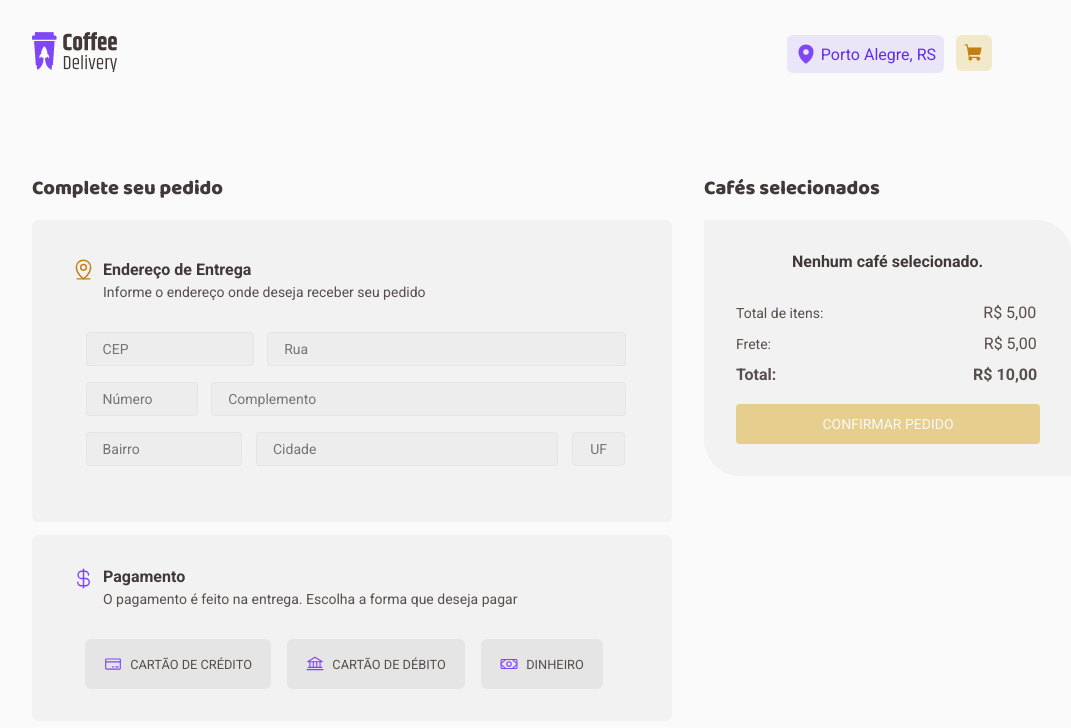
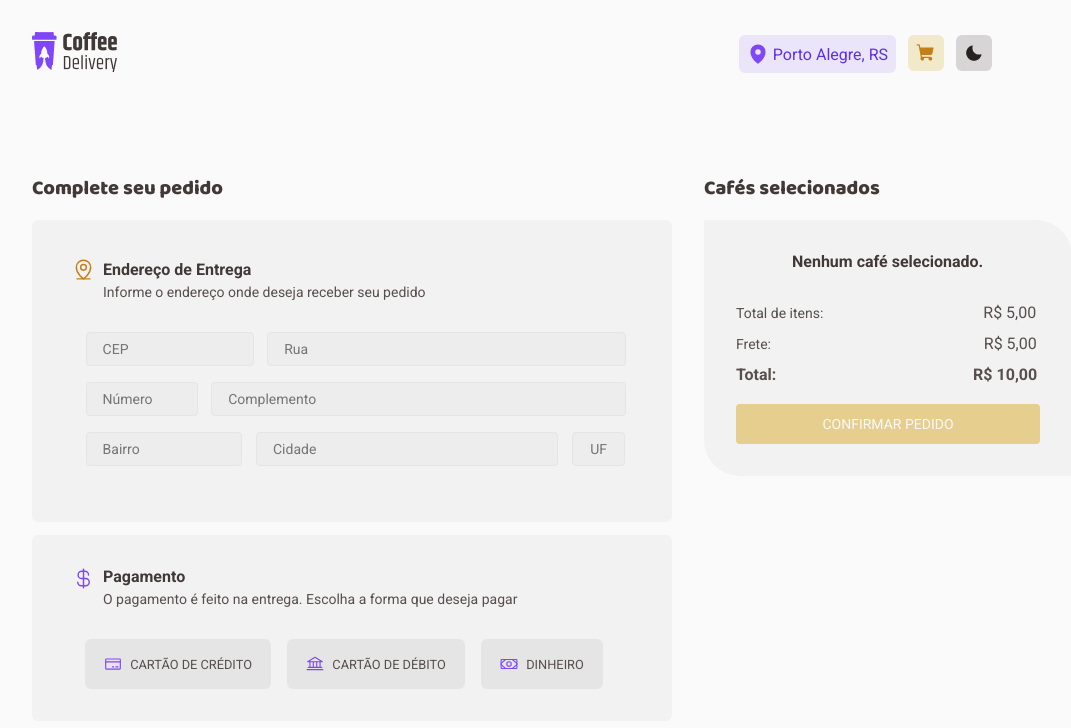
Before and after one commit to VitorFernandes-JS/02-desafio-coffee-delivery, a React (Vite) app: page /cart in a window 1280 px wide. Shown: the top 728 px of the page, without its empty margins (128-1199 px from the left). Built offline with nearby package versions, Linux system fonts and the light colour scheme.

Commit message:
feat: new button Moon

```diff
--- a/src/components/CardCoffeeHorizontal/index.tsx
+++ b/src/components/CardCoffeeHorizontal/index.tsx
@@ -28,13 +28,13 @@ export function CardCoffeeHorizontal({
   title,
   value,
   image,
+  quantity,
 }: CardCoffeeHorizontalProps) {
 
   const {
     handleAddCoffeeInCart,
     handleRemoveCoffeeInCart,
     handleRemoveTotalCoffeeInCart,
-    quantityCoffee,
   } = useCoffeInformationsContext();
 
   return (
@@ -63,7 +63,7 @@ export function CardCoffeeHorizontal({
             >
               <Minus size={14} color="#8047F8" />
             </ButtonRemove>
-            <span>{quantityCoffee}</span>
+            <span>{quantity}</span>
             <ButtonAdd
               type="button"
               onClick={() => {
--- a/src/components/Header/index.tsx
+++ b/src/components/Header/index.tsx
@@ -4,9 +4,10 @@ import {
   ButtonShoppingCart,
   HeaderContainer,
   DivNumberItensInCart,
+  ButtonMoon,
 } from "./style";
 import Logo from "../../assets/logo.png";
-import { MapPin, ShoppingCart } from "phosphor-react";
+import { MapPin, Moon, ShoppingCart } from "phosphor-react";
 import { NavLink } from "react-router-dom";
 import { CoffeeInformationsContext } from "../../contexts/CoffeeInformationsContext";
 import { useContext } from "react";
@@ -14,11 +15,9 @@ import { useContext } from "react";
 export function Header() {
   const { coffees, addToCart } = useContext(CoffeeInformationsContext);
 
-  const numberOfCoffeesSelectedForTheCart = coffees.filter((item) => item.quantity)
-
-  function teste() {
-    console.log("teste")
-  }
+  const numberOfCoffeesSelectedForTheCart = coffees.filter(
+    (item) => item.quantity
+  );
 
   return (
     <HeaderContainer>
@@ -26,8 +25,7 @@ export function Header() {
         <img src={Logo} />
       </NavLink>
       <DivAdressAndShoppingCart>
-        <NavLink to="/cart" title="Endereço"
-          style={{ textDecoration: "none" }}>
+        <NavLink to="/cart" title="Endereço" style={{ textDecoration: "none" }}>
           <DivAdress>
             <MapPin size={22} weight="fill" />
             <a href="#">Porto Alegre, RS</a>
@@ -41,19 +39,23 @@ export function Header() {
         >
           <ButtonShoppingCart>
             <ShoppingCart size={20} weight="fill" />
-            {(numberOfCoffeesSelectedForTheCart.length > 0 && addToCart === true)  && (
+            {numberOfCoffeesSelectedForTheCart.length > 0 &&
+              addToCart === true && (
                 <DivNumberItensInCart>
                   <span>
-                  {
-                    numberOfCoffeesSelectedForTheCart.reduce((acc, coffee) => {
+                    {numberOfCoffeesSelectedForTheCart.reduce((acc, coffee) => {
                       return acc + coffee.quantity;
-                    }, 0)
-                  }
+                    }, 0)}
                   </span>
                 </DivNumberItensInCart>
               )}
           </ButtonShoppingCart>
         </NavLink>
+        <div>
+        <ButtonMoon title="Tema">
+          <Moon size={20} weight="fill" />
+        </ButtonMoon>
+        </div>
       </DivAdressAndShoppingCart>
     </HeaderContainer>
   );
--- a/src/components/Header/style.ts
+++ b/src/components/Header/style.ts
@@ -56,7 +56,7 @@ export const DivNumberItensInCart = styled.div`
     font-size: 0.55rem;
     font-weight: 700;
   }
-`
+`;
 
 export const ButtonShoppingCart = styled.button`
   border: none;
@@ -74,3 +74,20 @@ export const ButtonShoppingCart = styled.button`
     opacity: 0.85;
   }
 `;
+
+export const ButtonMoon = styled.button`
+  border: none;
+  display: flex;
+  align-items: center;
+  background-color: ${(props) => props.theme.hover};
+  color: ${(props) => props.theme.title};
+
+  border-radius: 6px;
+
+  padding: 0.5rem 0.5rem;
+
+  &:hover {
+    cursor: pointer;
+    opacity: 0.85;
+  }
+`;
--- a/src/contexts/CoffeeInformationsContext.tsx
+++ b/src/contexts/CoffeeInformationsContext.tsx
@@ -14,7 +14,6 @@ interface CoffeeInformationsContextData {
   quantityToCart: CardCoffeeHorizontalProps[];
   addToCart: boolean;
   visible: boolean;
-  quantityCoffee: number[];
 }
 
 export const CoffeeInformationsContext = createContext(
@@ -35,8 +34,6 @@ export function CoffeeInformationsContextProvider({
   const [clickInButton, setClickInButton] = useState(0);
   const [addToCart, setAddToCart] = useState(false);
   const [visible, setVisible] = useState(false);
-
-  const quantityCoffee = coffees.filter((item) => item.id === item.id).map((item) => item.quantity)
 
   function handleSendCoffeeToCart(id: string) {
     setQuantityToCart(
@@ -123,7 +120,6 @@ export function CoffeeInformationsContextProvider({
         quantityToCart,
         addToCart,
         visible,
-        quantityCoffee,
       }}
     >
       {children}
--- a/src/pages/Cart/index.tsx
+++ b/src/pages/Cart/index.tsx
@@ -48,7 +48,7 @@ interface AddressFormData {
 }
 
 export function Cart() {
-  const { quantityToCart, quantityCoffee } = useCoffeInformationsContext();
+  const { quantityToCart } = useCoffeInformationsContext();
 
   const newAddrressForm = useForm<AddressFormData>({
     resolver: zodResolver(newAddressFormValidationSchema),
@@ -90,7 +90,7 @@ export function Cart() {
             <TitleCoffees>Cafés selecionados</TitleCoffees>
 
             <DivInformationsCoffeeInCart>
-              {(quantityToCart.length === 0 || quantityCoffee.length === 0) && (
+              {quantityToCart.length === 0  && (
                 <div>
                   <TextNoCoffee>Nenhum café selecionado.</TextNoCoffee>
                 </div>
```
Lines whose indentation alone changed are shown as unchanged.
